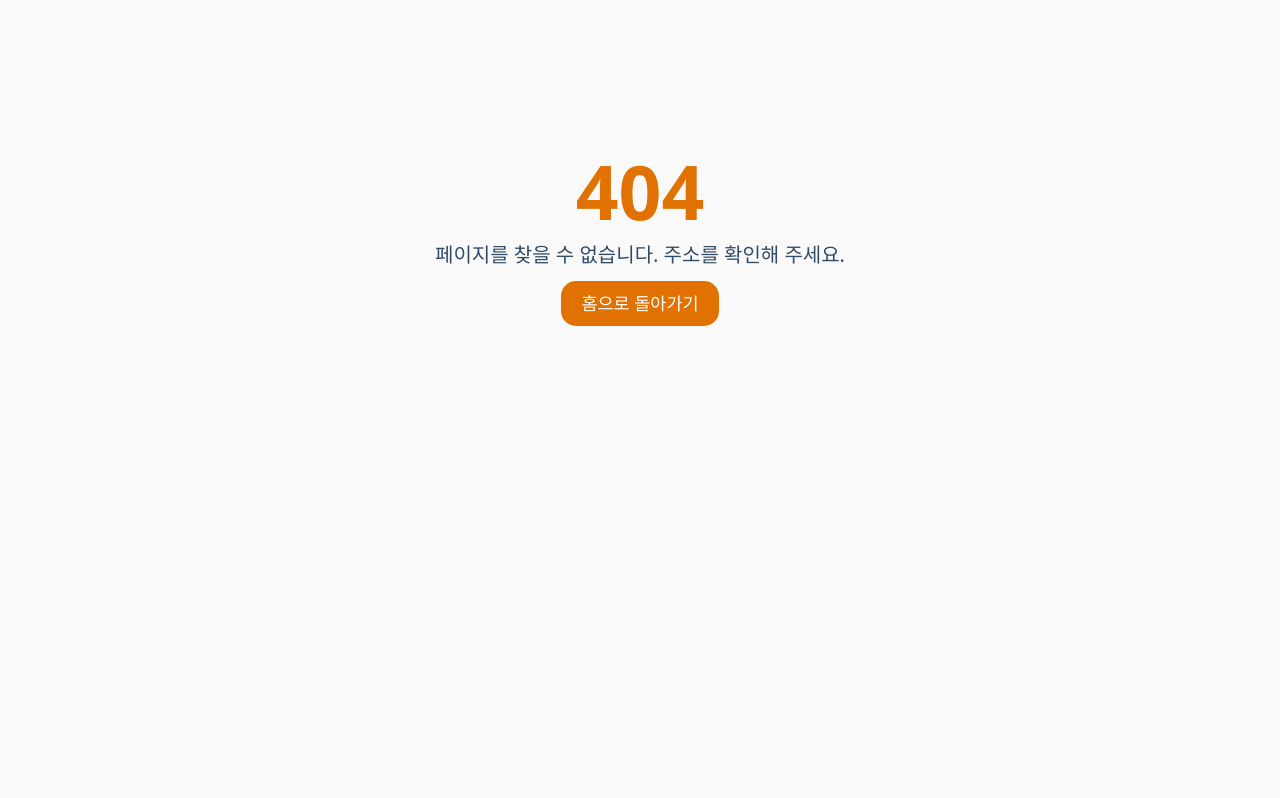
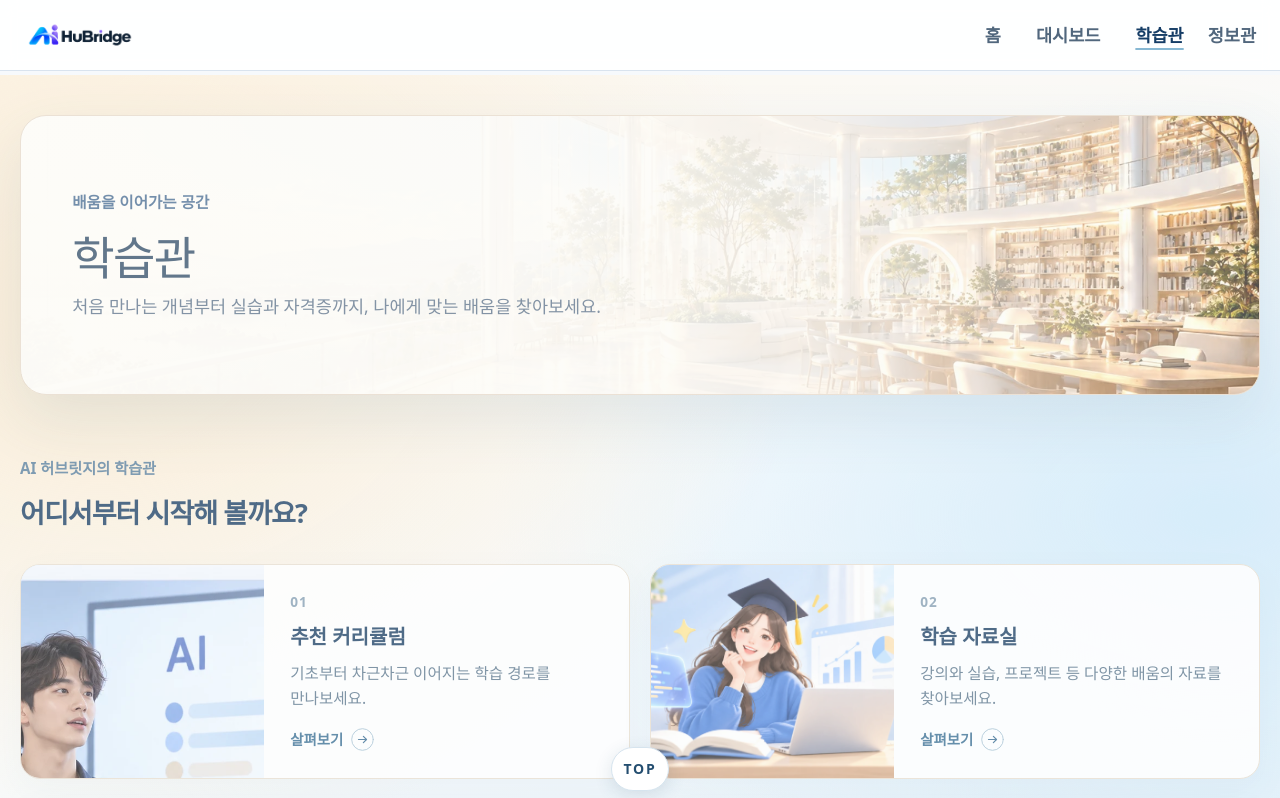
Before and after one commit to Oh-JunTaek/AIHuBridge, a React (Vite) app: page /learning in a window 1280 px wide. Before the commit this address had no page. Shown: the top 798 px of the page. Built offline with nearby package versions, Linux system fonts and the light colour scheme; a web font is replaced by a local one.

Commit message:
feat: 학습관과 정보관 소개 화면 추가

```diff
--- a/src/components/SiteNavigation.tsx
+++ b/src/components/SiteNavigation.tsx
@@ -3,8 +3,8 @@ import { NavLink, useLocation } from 'react-router-dom';
 import { useT } from '../lib/i18n';
 
 const groups = [
-  { id: 'learning', key: 'nav.learning', items: [{ to: '/path', key: 'nav.path' }, { to: '/resources', key: 'nav.resources' }, { to: '/certs', key: 'nav.certs' }, { to: '/qualifications', key: 'nav.qualifications' }] },
-  { id: 'information', key: 'nav.information', items: [{ to: '/updates', key: 'nav.updates' }, { to: '/calendar', key: 'nav.calendar' }, { to: '/social', key: 'nav.social' }] },
+  { id: 'learning', to: '/learning', key: 'nav.learning', items: [{ to: '/path', key: 'nav.path' }, { to: '/resources', key: 'nav.resources' }, { to: '/certs', key: 'nav.certs' }, { to: '/qualifications', key: 'nav.qualifications' }] },
+  { id: 'information', to: '/information', key: 'nav.information', items: [{ to: '/updates', key: 'nav.updates' }, { to: '/calendar', key: 'nav.calendar' }, { to: '/social', key: 'nav.social' }] },
 ];
 const activeStyle = 'bg-blue-100 text-blue-900 dark:bg-blue-900/40 dark:text-blue-100';
 const idleStyle = 'text-stone-600 hover:bg-stone-200/60 dark:text-stone-300 dark:hover:bg-stone-800';
@@ -15,7 +15,6 @@ export function SiteNavigation() {
   const location = useLocation();
   const [open, setOpen] = useState<string | null>(null);
   const nav = useRef<HTMLElement>(null);
-  const pointer = useRef('');
 
   useEffect(() => { setOpen(null); }, [location]);
   useEffect(() => {
@@ -35,19 +34,19 @@ export function SiteNavigation() {
           setOpen(null);
         }
       }}>
+      <NavLink to="/" end className={({ isActive }) => `nav-top-link flex min-h-10 items-center px-3 py-2 text-sm font-semibold ${focusStyle} ${isActive ? 'is-active' : ''}`}>홈</NavLink>
       <NavLink to="/dashboard" className={({ isActive }) => `nav-top-link flex min-h-10 items-center px-3 py-2 text-sm font-semibold ${focusStyle} ${isActive ? 'is-active' : ''}`}>대시보드</NavLink>
       {groups.map((group) => {
         const expanded = open === group.id;
-        const active = group.items.some((item) => location.pathname === item.to || location.pathname.startsWith(item.to + '/'));
+        const active = location.pathname === group.to || group.items.some((item) => location.pathname === item.to || location.pathname.startsWith(item.to + '/'));
         return (
           <div key={group.id} className="nav-group sm:relative"
             onPointerEnter={(event) => { if (event.pointerType === 'mouse') setOpen(group.id); }}
             onPointerLeave={(event) => { if (event.pointerType === 'mouse' && !(document.activeElement instanceof HTMLAnchorElement && event.currentTarget.contains(document.activeElement))) setOpen((current) => current === group.id ? null : current); }}>
             <div className={`nav-primary ${active ? 'is-active' : ''} ${expanded ? 'is-expanded' : ''}`}>
-              <NavLink id={`nav-${group.id}-trigger`} to={group.items[0].to} aria-expanded={expanded} aria-controls={`nav-${group.id}-links`}
-                onPointerDown={(event) => { pointer.current = event.pointerType; }}
-                onFocus={() => { if (pointer.current !== 'touch') setOpen(group.id); }}
-                onClick={(event) => { if (pointer.current === 'touch' && !expanded) { event.preventDefault(); setOpen(group.id); } else setOpen(null); pointer.current = ''; }}
+              <NavLink id={`nav-${group.id}-trigger`} to={group.to} aria-expanded={expanded} aria-controls={`nav-${group.id}-links`}
+                onFocus={() => setOpen(group.id)}
+                onClick={() => setOpen(null)}
                 className={`nav-primary-link ${focusStyle}`}>{t(group.key)}</NavLink>
             </div>
             <ul id={`nav-${group.id}-links`} hidden={!expanded}
--- a/src/index.css
+++ b/src/index.css
@@ -587,6 +587,28 @@ a:hover .wayfinding-icon, a:focus-visible .wayfinding-icon, button:hover .wayfin
 .landing-button .wayfinding-icon { color:#fff; }
 .landing-button .wayfinding-ring { display:none; }
 .space-header > a { background:transparent; box-shadow:none; }
+
+/* 공간 안내: 기존 전시 이미지와 색감을 이어 주는 입구 카드 */
+.space-overview { padding: 1.3rem 0 2rem; }
+.space-overview-heading { margin-bottom: 1.5rem; }
+.space-overview-heading > span { color: #577c9a; font-size: .76rem; font-weight: 700; }
+.space-overview-heading h2 { margin-top: .4rem; color: #173b60; font-size: clamp(1.35rem, 2vw, 1.8rem); font-weight: 700; letter-spacing: -.035em; }
+.space-overview-grid { display: grid; grid-template-columns: repeat(2, minmax(0, 1fr)); gap: 1rem; }
+.space-overview-card { display: grid; grid-template-columns: minmax(145px, 40%) 1fr; min-height: 190px; overflow: hidden; border: 1px solid #d5e3ed; border-radius: 20px; background: rgba(255,255,255,.92); color: #173b60; box-shadow: 0 12px 35px #254b6e0c; transition: transform .25s ease, box-shadow .25s ease; }
+.space-library .space-overview-card { border-color: #e7ddce; }
+.space-overview-card:hover, .space-overview-card:focus-visible { transform: translateY(-3px); box-shadow: 0 18px 40px #254b6e1c; }
+.space-overview-card:focus-visible { outline: 3px solid #4f86ad; outline-offset: 3px; }
+.space-overview-art { height: 100%; min-height: 190px; aspect-ratio: auto; }
+.space-overview-art .reference-art-learning img, .space-overview-art .reference-art-news img { width: 250%; left: -75%; transform: translateY(-9%); }
+.space-overview-copy { display: flex; min-width: 0; flex-direction: column; align-items: flex-start; padding: 1.3rem; }
+.space-overview-number { color: #829bb0; font-size: .68rem; font-weight: 700; letter-spacing: .08em; }
+.space-overview-copy h3 { margin-top: .5rem; font-size: 1rem; font-weight: 750; line-height: 1.35; }
+.space-overview-copy p { margin-top: .55rem; color: #58738a; font-size: .78rem; line-height: 1.6; word-break: keep-all; }
+.space-overview-link { display: inline-flex; align-items: center; gap: .35rem; margin-top: auto; padding-top: .8rem; color: #356b91; font-size: .72rem; font-weight: 700; }
+.space-overview-link .wayfinding-icon { width: 1.25rem; height: 1.25rem; }
+@media (max-width: 760px) { .space-overview-grid { grid-template-columns: 1fr; } .space-overview-card { min-height: 150px; grid-template-columns: minmax(115px, 38%) 1fr; } .space-overview-art { min-height: 150px; } .space-overview-copy { padding: 1rem; } }
+@media (max-width: 380px) { nav[aria-label='주요 메뉴'] .nav-top-link, nav[aria-label='주요 메뉴'] .nav-primary-link { padding-inline: .45rem; font-size: .8rem; } }
+@media (prefers-reduced-motion: reduce) { .space-overview-card { transition: none; } .space-overview-card:hover, .space-overview-card:focus-visible { transform: none; } }
 .qualification-layout .qualification-filters { padding:1.35rem; }
 .qualification-layout .qualification-filter-heading { display:block; margin-bottom:1.2rem; }
 .qualification-layout .qualification-filter-heading h2 { font-size:1.05rem; line-height:1.4; }
--- a/src/main.tsx
+++ b/src/main.tsx
@@ -14,6 +14,7 @@ import Social from './pages/Social';
 import Calendar from './pages/Calendar';
 import Dev from './pages/Dev';
 import NotFound from './pages/NotFound';
+import SpaceOverview from './pages/SpaceOverview';
 
 import Terms from './pages/Terms';
 import Privacy from './pages/Privacy';
@@ -33,6 +34,8 @@ const router = createBrowserRouter(
       children: [
         { index: true, element: <Home /> },
         { path: 'dashboard', element: <Dashboard /> },
+        { path: 'learning', element: <SpaceOverview kind="learning" /> },
+        { path: 'information', element: <SpaceOverview kind="information" /> },
         { path: 'updates', element: <Updates /> },
         { path: 'research', element: <LegacyUpdatesRedirect /> },
         { path: 'path', element: <Path /> },
--- a/src/pages/Home.tsx
+++ b/src/pages/Home.tsx
@@ -14,6 +14,8 @@ const exhibits = [
   { to: '/resources', title: '학습 자료실', description: '강의와 실습, 프로젝트를 찾아보세요.', Icon: BookIcon, style: 'resources' },
   { to: '/certs', title: '수료증 취득 강의', description: '수료증을 받을 수 있는 교육과정을 만나보세요.', Icon: BadgeIcon, style: 'completion' },
   { to: '/qualifications', title: '자격증 도전', description: '컴퓨터 활용부터 AI까지 자격시험을 찾아보세요.', Icon: BadgeIcon, style: 'qualifications' },
+  { to: '/learning', title: '학습관', description: '나에게 맞는 배움의 공간을 둘러보세요.', Icon: BookIcon, style: 'resources' },
+  { to: '/information', title: '정보관', description: 'AI 소식과 행사, 기업의 이야기를 만나보세요.', Icon: CompassIcon, style: 'dashboard' },
 ] as const;
 
 export default function Home() {
--- /dev/null
+++ b/src/pages/SpaceOverview.tsx
@@ -0,0 +1,43 @@
+import { Link } from 'react-router-dom';
+import { ExhibitArt } from '../components/ExhibitArt';
+import { WayfindingIcon } from '../components/WayfindingIcon';
+
+const spaces = {
+  learning: {
+    label: '배움을 이어가는 공간',
+    title: '학습관',
+    description: '처음 만나는 개념부터 실습과 자격증까지, 나에게 맞는 배움을 찾아보세요.',
+    heading: '어디서부터 시작해 볼까요?',
+    items: [
+      { to: '/path', title: '추천 커리큘럼', description: '기초부터 차근차근 이어지는 학습 경로를 만나보세요.', kind: 'learning' },
+      { to: '/resources', title: '학습 자료실', description: '강의와 실습, 프로젝트 등 다양한 배움의 자료를 찾아보세요.', kind: 'resources' },
+      { to: '/certs', title: '수료증 취득 강의', description: '배움을 마친 뒤 수료증을 받을 수 있는 강의를 살펴보세요.', kind: 'completion' },
+      { to: '/qualifications', title: '자격증 도전', description: '컴퓨터 활용부터 AI까지, 자격시험과 준비 자료를 알아보세요.', kind: 'qualifications' },
+    ],
+  },
+  information: {
+    label: '새로운 흐름을 만나는 공간',
+    title: '정보관',
+    description: 'AI 소식부터 행사와 기업의 이야기까지, 변화하는 흐름을 살펴보세요.',
+    heading: '관심 있는 소식을 찾아보세요',
+    items: [
+      { to: '/updates', title: 'AI 소식', description: 'AI 관련 보도와 공식 발표, 연구 논문을 살펴보세요.', kind: 'news' },
+      { to: '/calendar', title: 'AI 캘린더', description: '관심 있는 교육과 행사 일정을 찾아보세요.', kind: 'calendar' },
+      { to: '/social', title: '기업 SNS', description: 'AI 기업과 관계자가 전하는 이야기를 원문으로 만나보세요.', kind: 'social' },
+    ],
+  },
+} as const;
+
+export default function SpaceOverview({ kind }: { kind: keyof typeof spaces }) {
+  const space = spaces[kind];
+  return <div className={`space-page ${kind === 'learning' ? 'space-library' : 'space-plaza'} mx-auto max-w-6xl px-4 py-6`}>
+    <header className="space-header mb-6"><div><p className="space-label">{space.label}</p><h1>{space.title}</h1><p className="space-caption">{space.description}</p></div></header>
+    <section className="space-overview" aria-labelledby="space-overview-heading">
+      <div className="space-overview-heading"><span>AI 허브릿지의 {space.title}</span><h2 id="space-overview-heading">{space.heading}</h2></div>
+      <div className="space-overview-grid">{space.items.map((item, index) => <Link className={`space-overview-card exhibit-card exhibit-${item.kind}`} to={item.to} key={item.to}>
+        <div className="space-overview-art exhibit-art"><ExhibitArt kind={item.kind} /></div>
+        <div className="space-overview-copy"><span className="space-overview-number">{String(index + 1).padStart(2, '0')}</span><h3>{item.title}</h3><p>{item.description}</p><span className="space-overview-link">살펴보기 <WayfindingIcon /></span></div>
+      </Link>)}</div>
+    </section>
+  </div>;
+}
```
Also changed, not shown: 3 other files (tests, documents, lock files or other folders).
